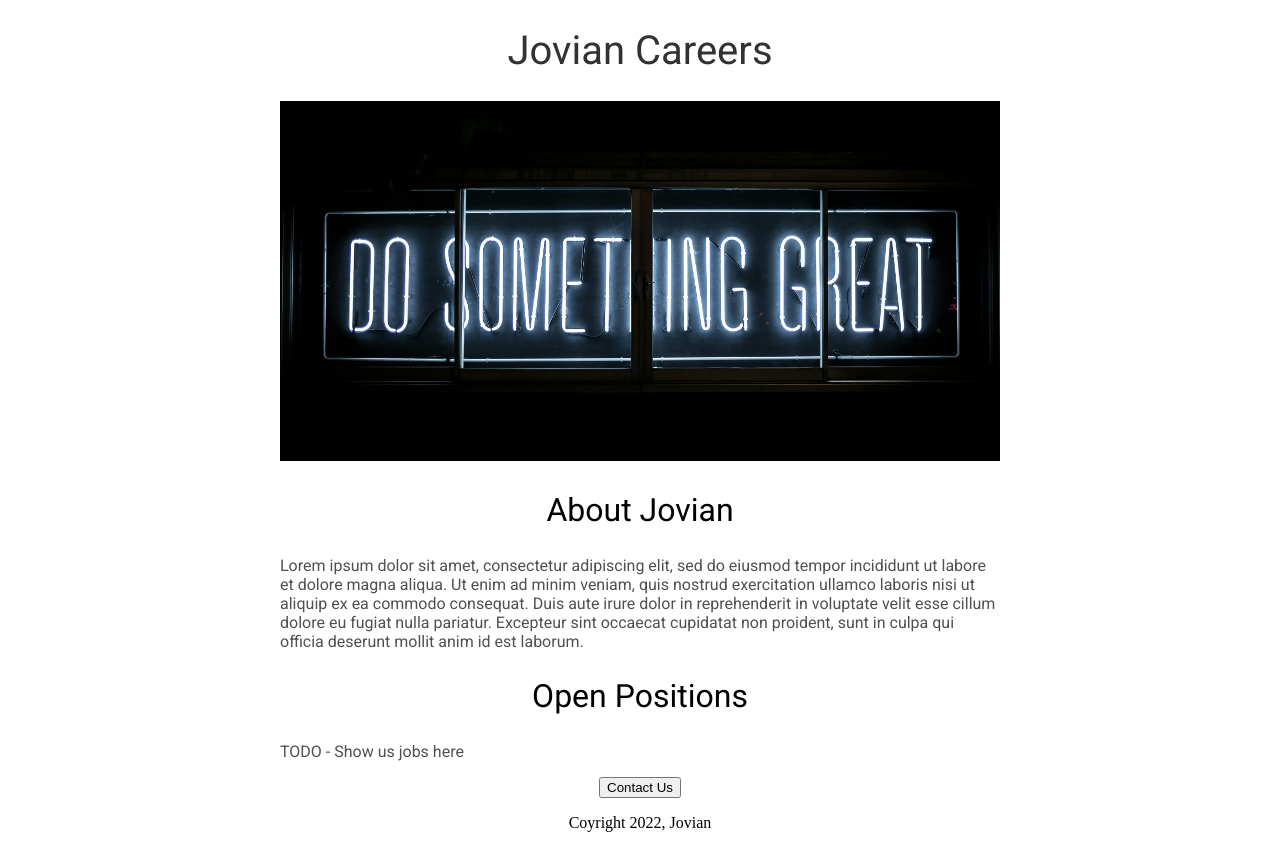
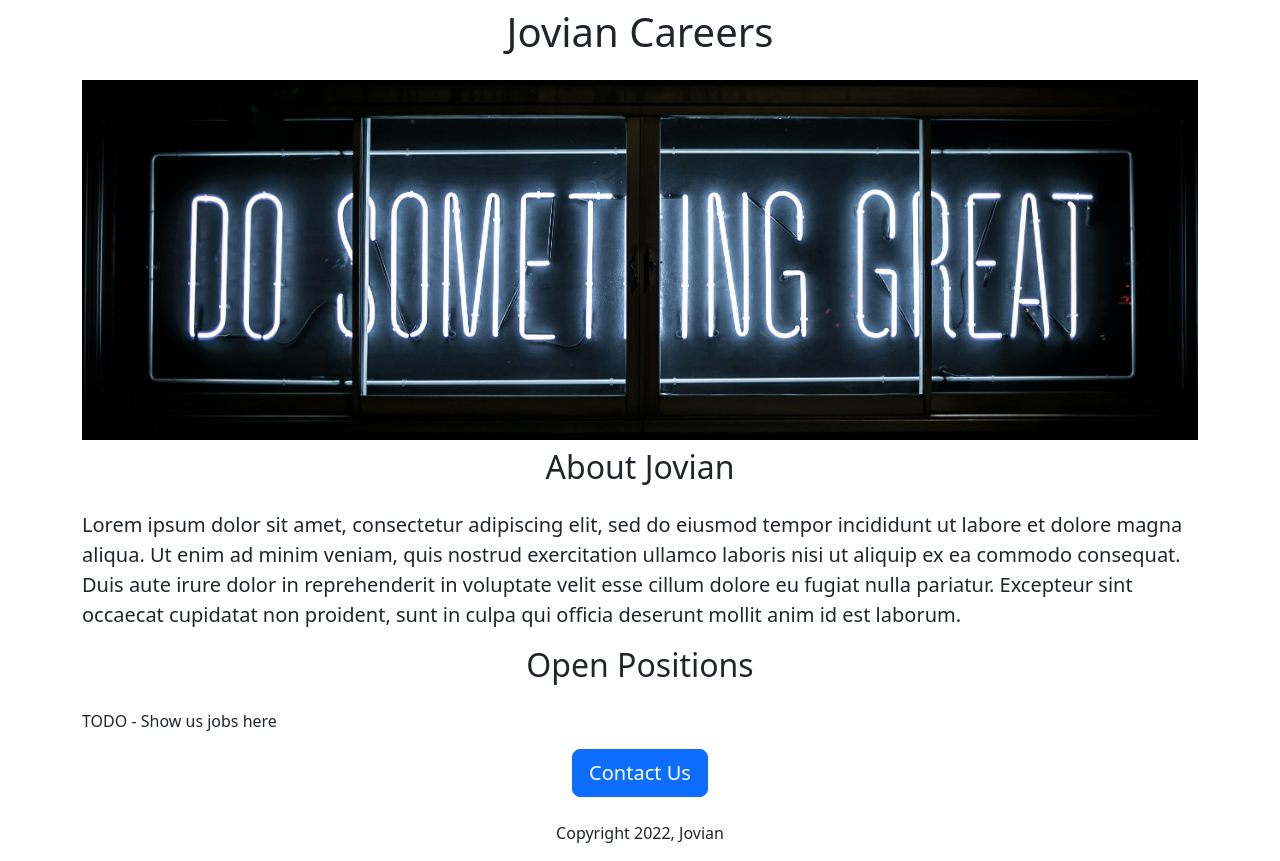
Before and after one commit to mirzaalihussain2/jovian-careers-website, a Flask app: page / in a window 1280 px wide. Before the commit the page ends 832 px from the top, so only its background shows below. Run offline with Flask 3, Linux system fonts and the light colour scheme; some web fonts are replaced.

Commit message:
Using bootstrap

```diff
--- a/templates/home.html
+++ b/templates/home.html
@@ -2,58 +2,37 @@
 <html>
     <head>
         <title>Jovian Careers</title>
+        <meta charset="utf-8">
+        <meta name="viewport" content="width=device-width, initial-scale=1">
+        <link href="https://cdn.jsdelivr.net/npm/bootstrap@5.3.3/dist/css/bootstrap.min.css" rel="stylesheet" integrity="sha384-QWTKZyjpPEjISv5WaRU9OFeRpok6YctnYmDr5pNlyT2bRjXh0JMhjY6hW+ALEwIH" crossorigin="anonymous">
+
         <link rel="preconnect" href="https://fonts.googleapis.com">
         <link rel="preconnect" href="https://fonts.gstatic.com" crossorigin>
         <link href="https://fonts.googleapis.com/css2?family=Lusitana:wght@400;700&family=Roboto:ital,wght@0,100;0,300;0,400;0,500;0,700;0,900;1,100;1,300;1,400;1,500;1,700;1,900&display=swap" rel="stylesheet">
+
         <style>
-            h1 {
-                font-size: 40px;
-                font-family: Roboto;
-                font-weight: normal;
-                color: rgb(50, 50, 50);
-                text-align: center;
-            }
-
             #banner {
+                height: 360px;
                 width: 100%;
-                height: 360px;
                 object-fit: cover;
-            }
-
-            h2 {
-                font-family: Roboto;
-                font-size: 32px;
-                color: rgn(100, 100, 100);
-                text-align: center;
-                font-weight: normal;
-            }
-
-            .bodytext {
-                font-family: Roboto;
-                color: rgb(80, 80, 80);
-            }
-
-            #container {
-                max-width: 720px;
-                margin: 0 auto;
             }
         </style>
     </head>
     <body>
-        <div id="container">
-            <h1>Jovian Careers</h1>
-            <img id="banner" src="/static/banner.jpg">
+        <div class="container">
+            <h1 class="text-center mt-2 mb-4">Jovian Careers</h1>
+            <img class="img-fluid" id="banner" src="/static/banner.jpg">
 
-            <h2>About Jovian</h2>
-            <p class="bodytext">
+            <h2 class="text-center mt-2 mb-4">About Jovian</h2>
+            <p class="lead">
                 Lorem ipsum dolor sit amet, consectetur adipiscing elit, sed do eiusmod tempor incididunt ut labore et dolore magna aliqua. Ut enim ad minim veniam, quis nostrud exercitation ullamco laboris nisi ut aliquip ex ea commodo consequat. Duis aute irure dolor in reprehenderit in voluptate velit esse cillum dolore eu fugiat nulla pariatur. Excepteur sint occaecat cupidatat non proident, sunt in culpa qui officia deserunt mollit anim id est laborum.
             </p>
 
-            <h2>Open Positions</h2>
-            <p class="bodytext">TODO - Show us jobs here</p>
-            <div style="text-align:center">
-                <button>Contact Us</button>
-                <p>Coyright 2022, Jovian</p>
+            <h2 class="text-center mt-2 mb-4">Open Positions</h2>
+            <p>TODO - Show us jobs here</p>
+            <div class="text-center">
+                <button class="btn btn-primary btn-lg">Contact Us</button>
+                <p class="mt-4">Copyright 2022, Jovian</p>
             </div>
         </div>
     </body>
```
